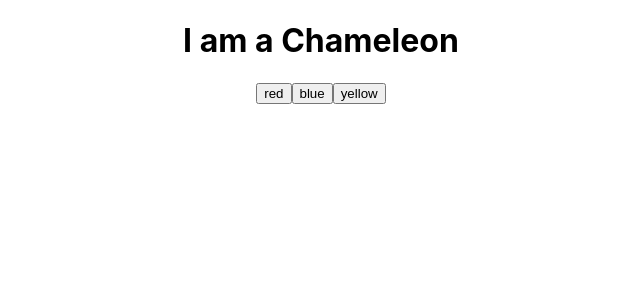
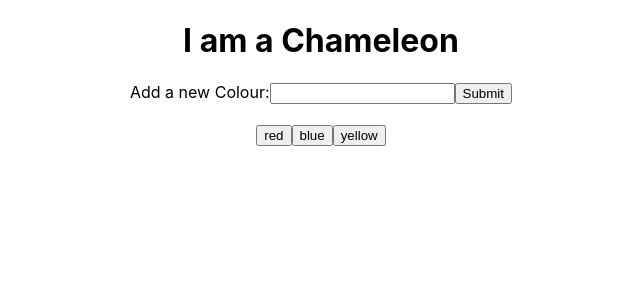
Before and after one commit to ChrisCooney05/makers_chameleon, a React (Create React App) app: page / in a window 1280 px wide. Shown: the top 300 px of the page, without its empty margins (319-959 px from the left). Built offline with nearby package versions, Linux system fonts and the light colour scheme.

Commit message:
Able to add new colours to the button colours array

```diff
--- /dev/null
+++ b/src/AddColour.js
@@ -0,0 +1,14 @@
+import React from "react";
+
+function AddColour({ addNewColour, updateInput }) {
+  return (
+    <form>
+      <label />
+      Add a new Colour:
+      <input type="text" onChange={updateInput}></input>
+      <input type="submit" value="Submit" onClick={addNewColour}></input>
+    </form>
+  );
+}
+
+export default AddColour;
--- a/src/Chameleon.js
+++ b/src/Chameleon.js
@@ -1,5 +1,6 @@
 import React, { Component } from "react";
 import Button from "./Button";
+import AddColour from "./AddColour";
 
 class Chameleon extends Component {
   constructor() {
@@ -7,11 +8,25 @@ class Chameleon extends Component {
     this.state = {
       colour: "black",
       buttons: ["red", "blue", "yellow"],
+      input: "",
     };
   }
 
   updateColour = e => {
     this.setState({ colour: e.target.value });
+  };
+
+  updateInput = e => {
+    this.setState({ input: e.target.value });
+  };
+
+  addNewColour = e => {
+    e.preventDefault();
+    const newColourArray = [...this.state.buttons, this.state.input];
+    this.setState({
+      buttons: newColourArray,
+      input: "",
+    });
   };
 
   render() {
@@ -27,6 +42,11 @@ class Chameleon extends Component {
     return (
       <div>
         <h1 style={textColour}>I am a Chameleon</h1>
+        <AddColour
+          addNewColour={this.addNewColour}
+          updateInput={this.updateInput}
+        />
+        <br />
         {buttons}
       </div>
     );
```
